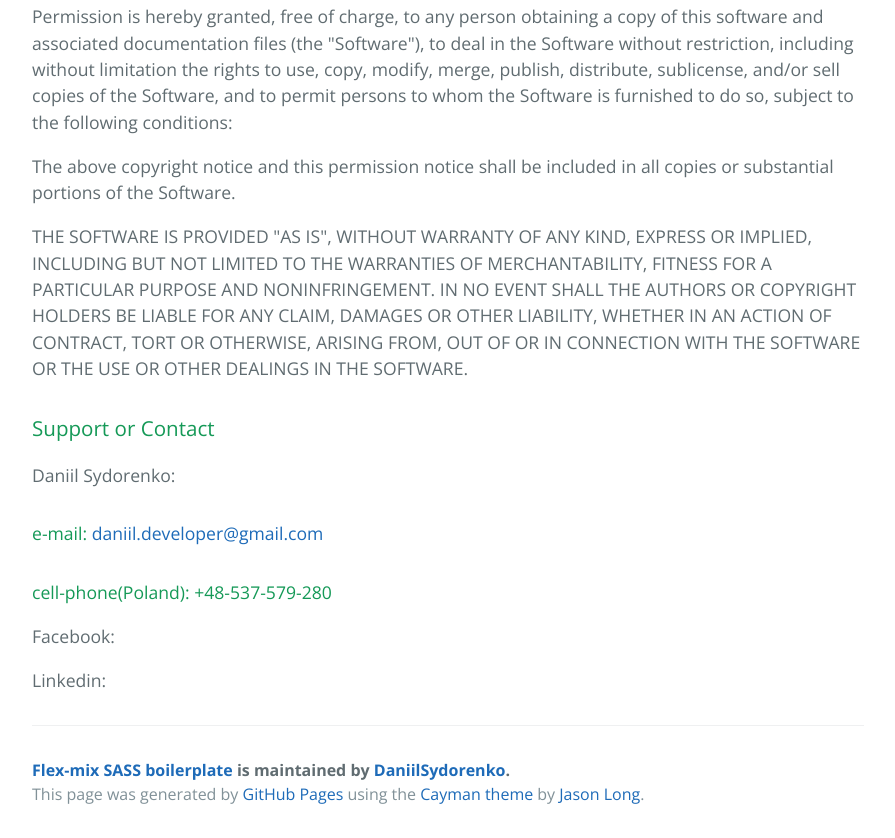
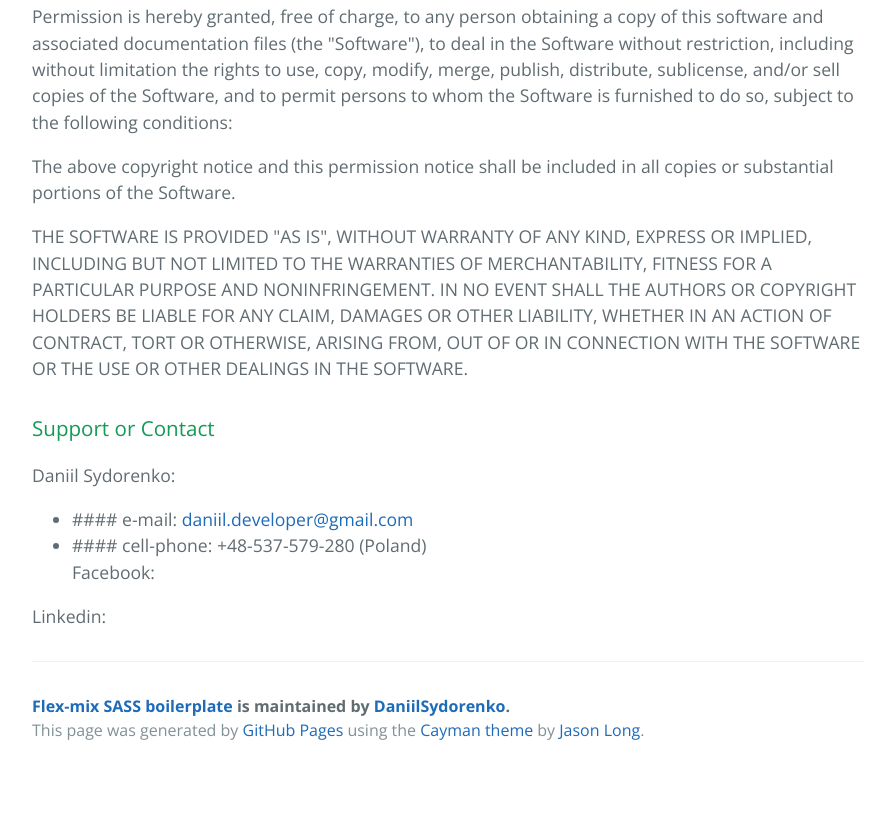
Before and after one commit to DaniilSydorenko/flex-mix, a plain HTML site: page index.html in a window 1280 px wide. Shown: the part 3868-4706 px from the top of the page, without its empty margins (192-1087 px from the left). After the commit the page ends 4642 px from the top, so only its background shows below. Drawn offline with nearby package versions, Linux system fonts and the light colour scheme.

```diff
--- a/index.html
+++ b/index.html
@@ -197,17 +197,15 @@
 
 <p>Daniil Sydorenko:</p>
 
-<h4>
-<a id="e-mail-daniildevelopergmailcom" class="anchor" href="#e-mail-daniildevelopergmailcom" aria-hidden="true"><span aria-hidden="true" class="octicon octicon-link"></span></a>e-mail: <a href="mailto:daniil.developer@gmail.com">daniil.developer@gmail.com</a>
-</h4>
-
-<h4>
-<a id="cell-phonepoland-48-537-579-280" class="anchor" href="#cell-phonepoland-48-537-579-280" aria-hidden="true"><span aria-hidden="true" class="octicon octicon-link"></span></a>cell-phone(Poland): +48-537-579-280</h4>
-
-<p><details>
- <summary>Facebook: </summary>
+<ul>
+<li>#### e-mail: <a href="mailto:daniil.developer@gmail.com">daniil.developer@gmail.com</a>
+</li>
+<li>#### cell-phone: +48-537-579-280 (Poland)
+<details>
+<summary>Facebook: </summary>
 <a href="https://www.facebook.com/daniil.sydorenko">https://www.facebook.com/daniil.sydorenko</a>
-</details> </p>
+</details> </li>
+</ul>
 
 <p><details>
  <summary>Linkedin: </summary>
```
Also changed, not shown: params.json (+1 -1 lines).
